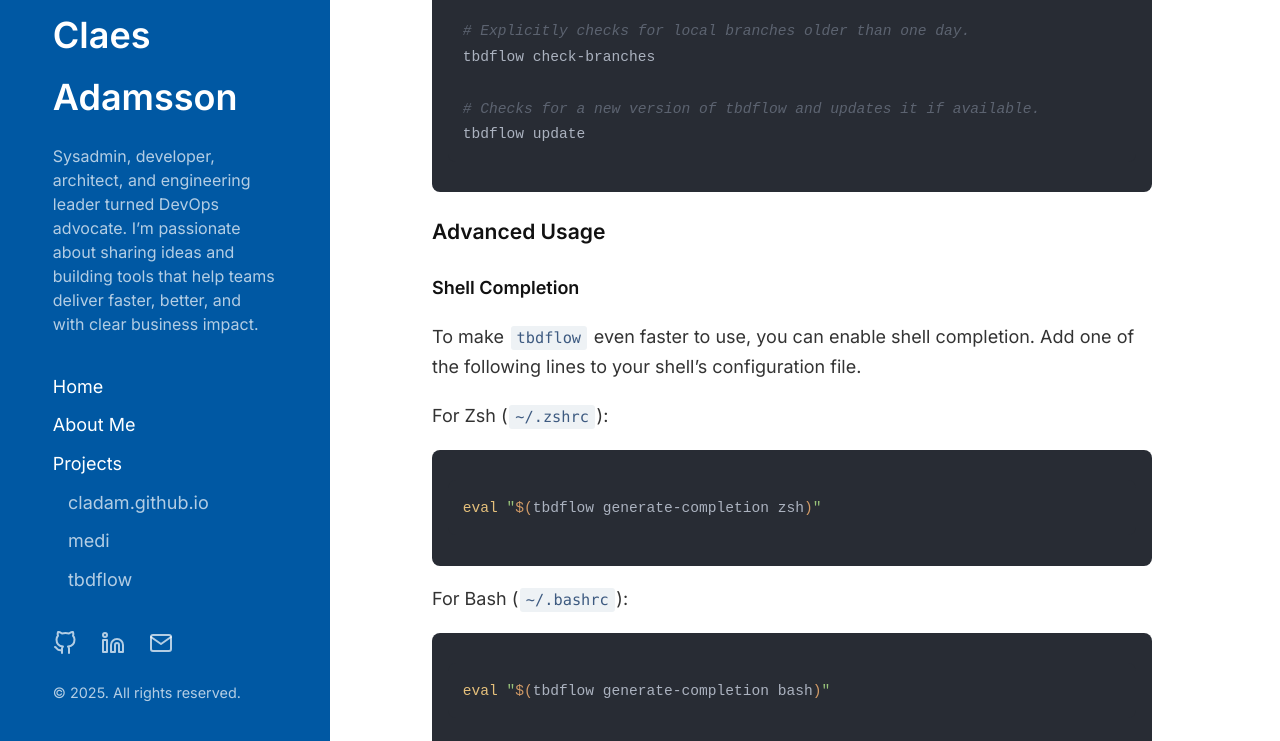
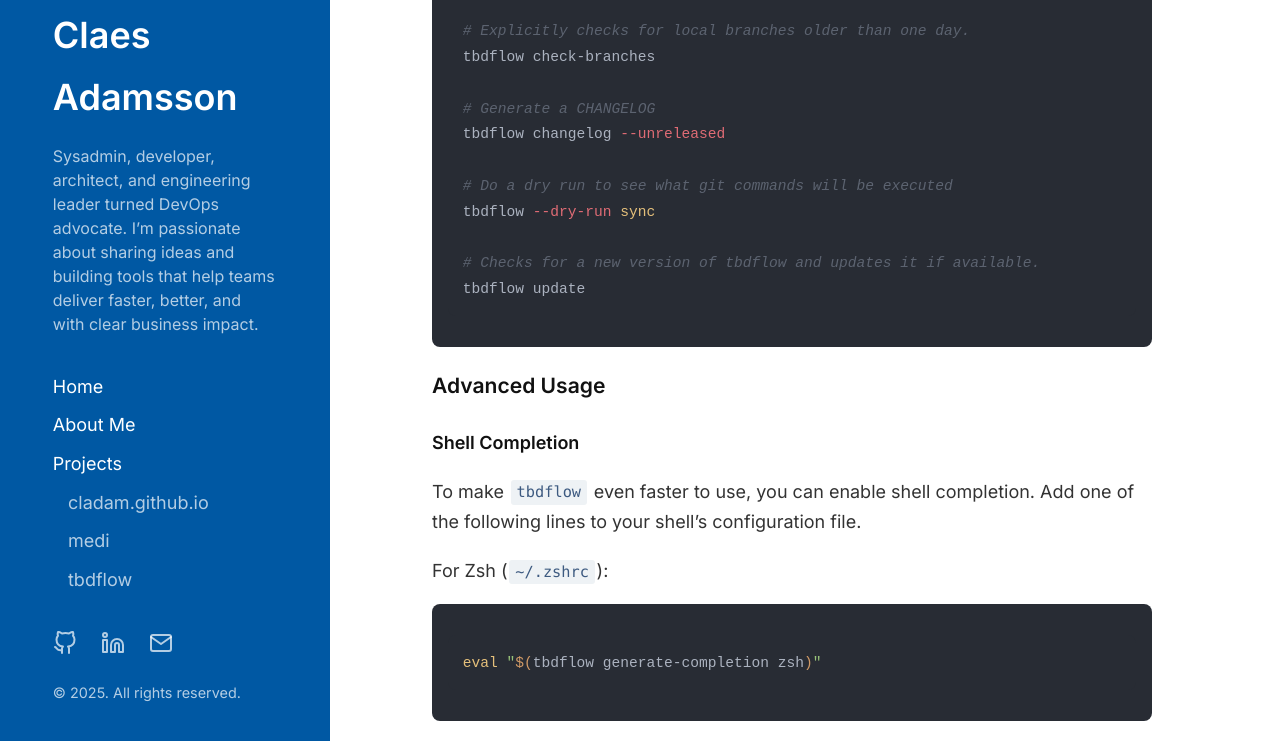
Before and after one commit to cladam/cladam.github.io, a Jekyll site: the page built from _projects/tbdflow.md, in a window 1280 px wide and 900 px high, scrolled down 6068 px, cut to the strip 159-900 px from the top of the window. Built offline with Jekyll 4.4.1, drawn with Linux system fonts in a browser that asks for light colours.

Commit message:
Revise installation instructions and add examples

````diff
--- a/_projects/tbdflow.md
+++ b/_projects/tbdflow.md
@@ -34,7 +34,7 @@ It offers three main benefits:
 3. **It supports "the TBD way"**
    This tool makes the preferred approach easy by providing a smooth, safe, and efficient path for 80% of everyday tasks. For the other 20%, you can always use Git directly.
 
-   ### Installation
+### Installation
 
 You need [Rust and Cargo](https://www.rust-lang.org/tools/install) installed.
 
@@ -193,6 +193,12 @@ tbdflow current-branch
 # Explicitly checks for local branches older than one day.
 tbdflow check-branches
 
+# Generate a CHANGELOG
+tbdflow changelog --unreleased
+
+# Do a dry run to see what git commands will be executed
+tbdflow --dry-run sync
+
 # Checks for a new version of tbdflow and updates it if available.
 tbdflow update
 ```
````
